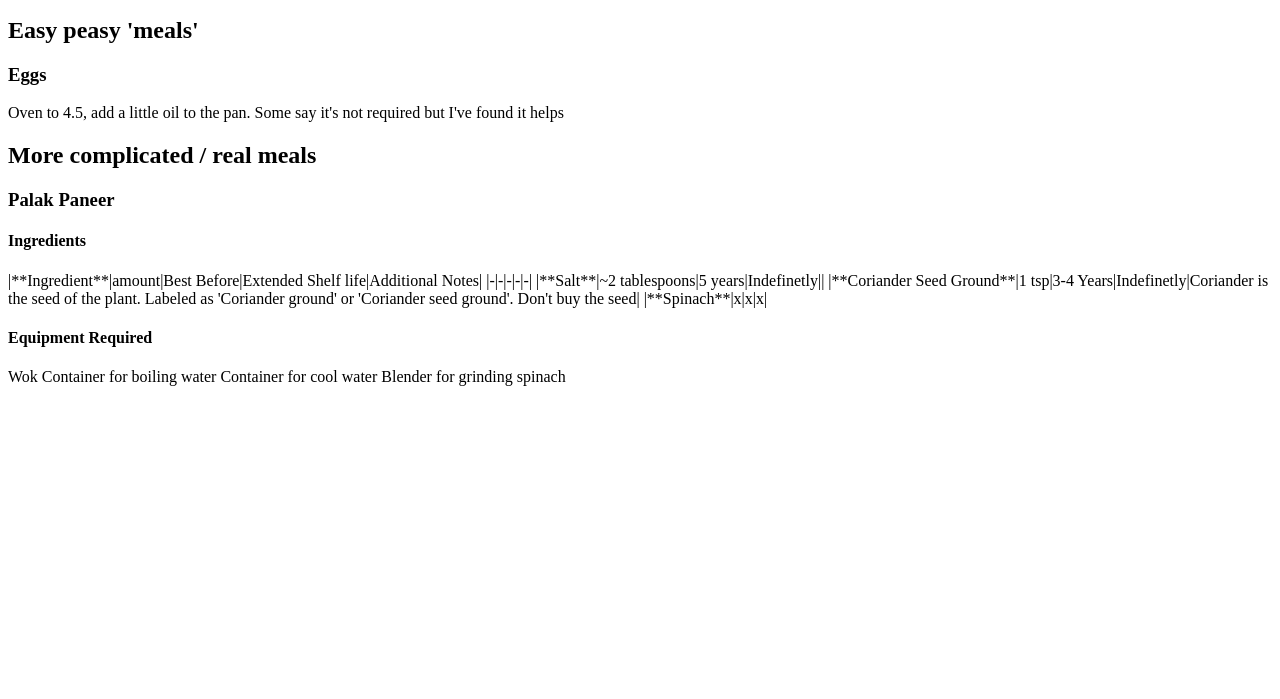
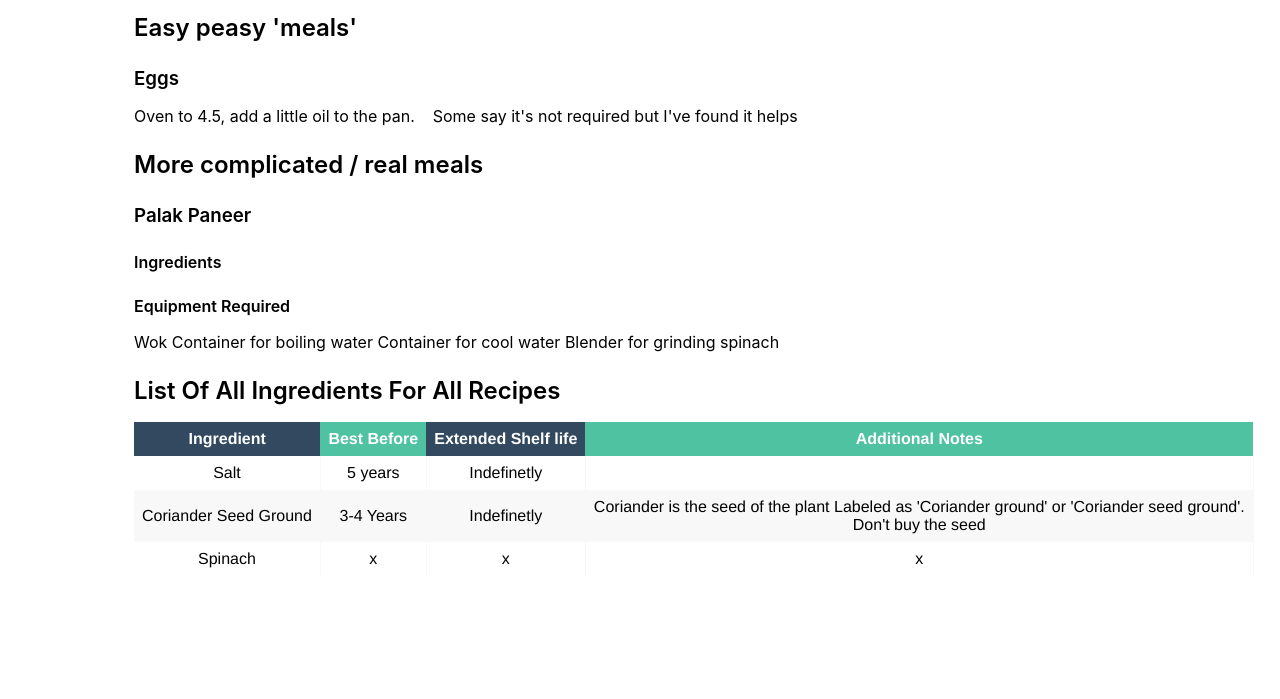
Before and after one commit to LionelBergen/Cooking-Notes, a plain HTML site: page index.html in a window 1280 px wide. Shown: the part 101-800 px from the top of the page. Drawn offline with nearby package versions, Linux system fonts and the light colour scheme.

Commit message:
lots of changes

```diff
--- a/index.html
+++ b/index.html
@@ -3,27 +3,63 @@
 	<head>
 		<script src="https://code.jquery.com/jquery-3.5.1.slim.min.js" type="text/javascript"></script>
 		<script src="script.js" type="text/javascript"></script>
+		<link rel="stylesheet" href="style.css">
+		<title>Cooking Notes</title>
 	</head>
 	<body>
+	<section id="content-container" class="github-default">
 		<h1>Cooking-Notes</h1>
 		<p>My own personal notes for cooking different meals</p>
-		<h2>Easy peasy 'meals'
+		<h2>Easy peasy 'meals'</h2>
 		<h3>Eggs</h3>
-		<p>Oven to 4.5, add a little oil to the pan.   Some say it's not required but I've found it helps</p>
+		<p>Oven to 4.5, add a little oil to the pan.&nbsp;&nbsp;&nbsp;&nbsp;Some say it's not required but I've found it helps</p>
 
-		<h2>More complicated / real meals</h3>
+		<h2>More complicated / real meals</h2>
 		<h3>Palak Paneer</h3>
 		<h4>Ingredients</h4>
-		|**Ingredient**|amount|Best Before|Extended Shelf life|Additional Notes|
-		|-|-|-|-|-|
-		|**Salt**|~2 tablespoons|5 years|Indefinetly||
-		|**Coriander Seed Ground**|1 tsp|3-4 Years|Indefinetly|Coriander is the seed of the plant. Labeled as 'Coriander ground' or 'Coriander seed ground'. Don't buy the seed|
-		|**Spinach**|x|x|x|
+		<section class="ingredients hidden">
+			Salt,~2 tablespoons
+			Coriander Seed Ground,1 tsp
+			Spinach,x
+		</section>
 
 		<h4>Equipment Required</h4>
 		Wok
 		Container for boiling water
 		Container for cool water
 		Blender for grinding spinach
+
+		<h2>List Of All Ingredients For All Recipes</h2>
+		<table id="all-ingredients" class="ingredients">
+			<thead>
+				<tr>
+					<th>Ingredient</th>
+					<th>Best Before</th>
+					<th>Extended Shelf life</th>
+					<th>Additional Notes</th>
+				</tr>
+			</thead>
+			<tbody>
+				<tr>
+					<td>Salt</td>
+					<td>5 years</td>
+					<td>Indefinetly</td>
+					<td></td>
+				</tr>
+				<tr>
+					<td>Coriander Seed Ground</td>
+					<td>3-4 Years</td>
+					<td>Indefinetly</td>
+					<td>Coriander is the seed of the plant Labeled as 'Coriander ground' or 'Coriander seed ground'.<br>Don't buy the seed</td>
+				</tr>
+				<tr>
+					<td>Spinach</td>
+					<td>x</td>
+					<td>x</td>
+					<td>x</td>
+				</tr>
+			</tbody>
+		</table>
+	</section>
 	</body>
 </html>
--- /dev/null
+++ b/style.css
@@ -0,0 +1,50 @@
+/* Taken from default github readme */
+.github-default {
+	font-family: -apple-system,BlinkMacSystemFont,"Segoe UI",Helvetica,Arial,sans-serif,"Apple Color Emoji","Segoe UI Emoji","Segoe UI Symbol";
+	max-width: 1012px;
+    margin-right: auto;
+    margin-left: auto;
+	padding-right: 16px !important;
+    padding-left: 16px !important;
+}
+.github-default h1, .github-default h2, .github-default h3, .github-default h4, .github-default h5, .github-default h6 {
+    margin-top: 24px;
+    margin-bottom: 16px;
+    font-weight: 600;
+    line-height: 1.25;
+}
+
+/** Ingredients tables **/
+.ingredients {
+	font-family: Helvetica;
+	border-radius: 5px;
+    font-weight: normal;
+    border: none;
+    border-collapse: collapse;
+    width: 100%;
+    max-width: 100%;
+    white-space: nowrap;
+    background-color: white;
+}
+.ingredients td, .ingredients th {
+    text-align: center;
+    padding: 8px;
+}
+.ingredients td {
+    border-right: 1px solid #f8f8f8;
+}
+.ingredients th {
+    color: #ffffff;
+    background: #4FC3A1;
+}
+.ingredients thead th:nth-child(odd) {
+    color: #ffffff;
+    background: #324960;
+}
+.ingredients tr:nth-child(even) {
+    background: #F8F8F8;
+}
+
+.hidden {
+	display: none;
+}
```
